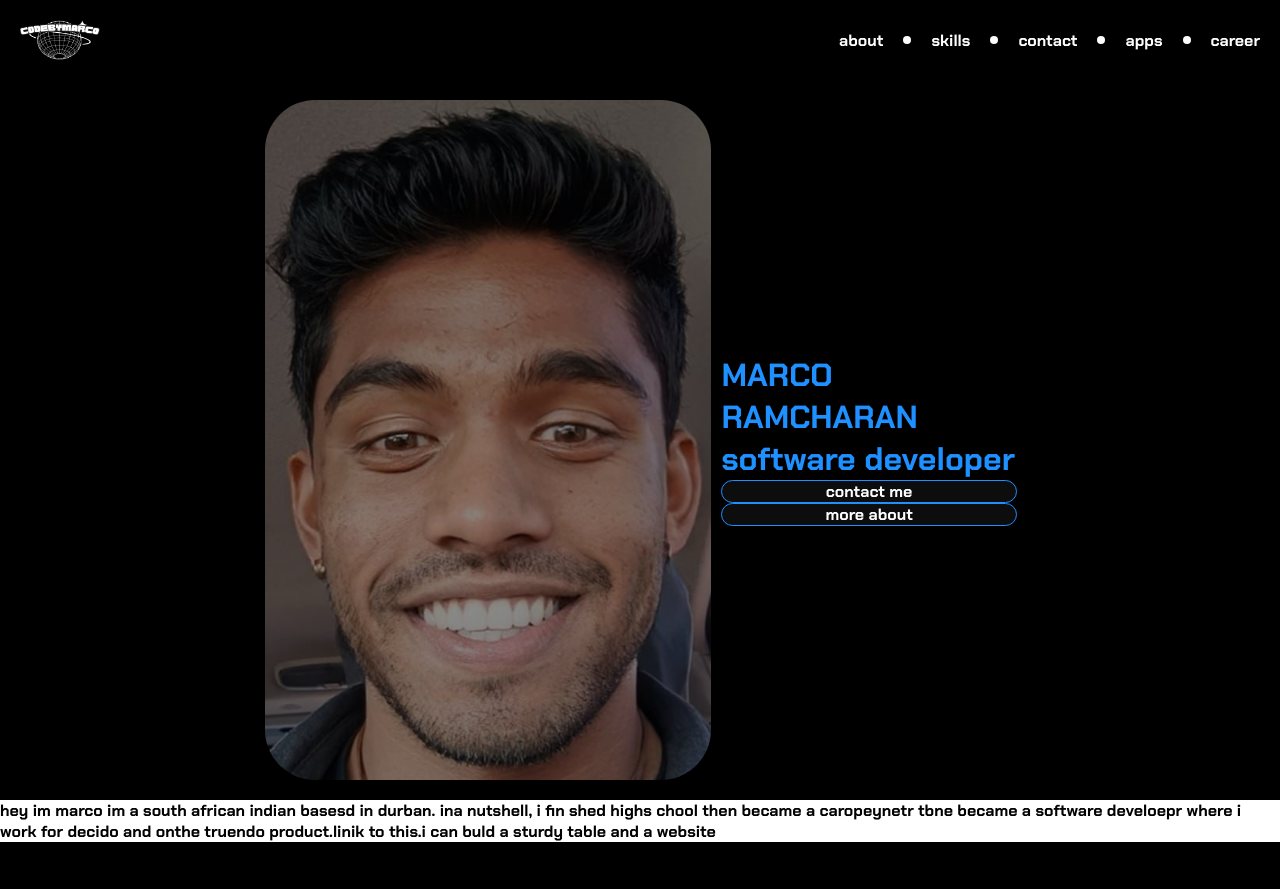
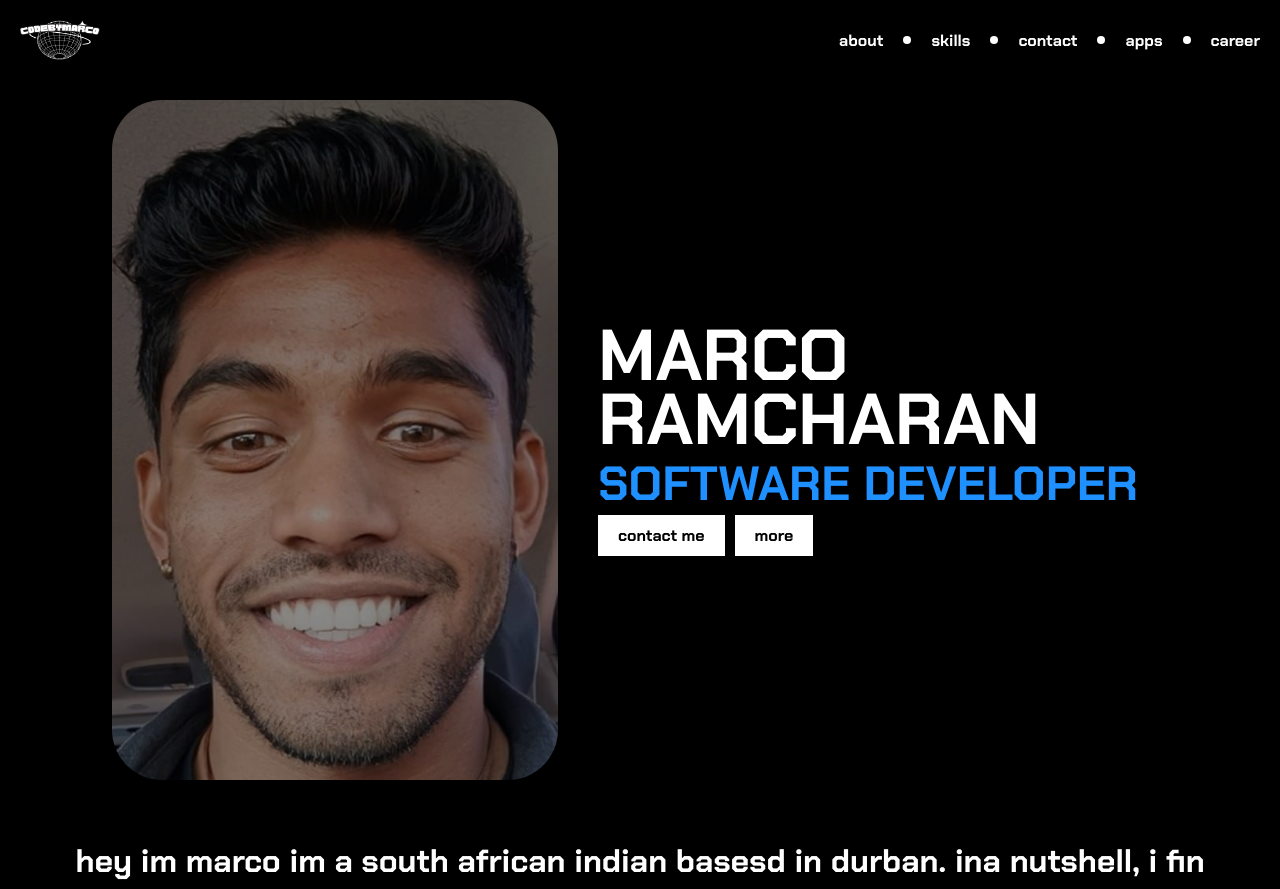
Before and after one commit to codebymarco/portfolio, a React (Vite) app: page / in a window 1280 px wide. Shown: the top 889 px of the page. Built offline with nearby package versions, Linux system fonts and the light colour scheme.

Commit message:
added more stuff

```diff
--- a/src/components/components/AboutSection.jsx
+++ b/src/components/components/AboutSection.jsx
@@ -1,6 +1,8 @@
+import '../../styles/aboutSection.css'
+
 const AboutSection = () => {
   return (
-    <div>
+    <div className="aboutSection">
       <p>
         hey im marco im a south african indian basesd in durban. ina nutshell, i
         fin shed highs chool then became a caropeynetr tbne became a software
--- a/src/components/pages/BannerTwo.jsx
+++ b/src/components/pages/BannerTwo.jsx
@@ -2,7 +2,7 @@ import React from "react";
 import { motion } from "framer-motion";
 import "../../styles/banner.css";
 import image from "../../assets/image.png";
-import { useNavigate } from "react-router-dom";
+import { Link, useNavigate } from "react-router-dom";
 
 const BannerTwo = () => {
   const navigate = useNavigate();
@@ -20,12 +20,15 @@ const BannerTwo = () => {
         animate={{ opacity: 1, scale: 1 }}
         transition={{ duration: 5 }}
       />
-      <div>
-      <p>MARCO</p>
-      <p>RAMCHARAN</p>
-      <p>software developer</p>
-        <button>contact me</button>
-        <button>more about</button>
+      <div className="banner-right">
+        <h3>
+          MARCO<br></br>RAMCHARAN
+        </h3>
+        <p>SOFTWARE DEVELOPER</p>
+        <div>
+          <Link to="/">contact me</Link>
+          <Link to="/">more</Link>
+        </div>
       </div>
     </div>
   );
--- /dev/null
+++ b/src/styles/aboutSection.css
@@ -0,0 +1,18 @@
+.aboutSection{
+    background-color: black;
+    color: white;
+    padding: 40px;
+    display: flex;
+    align-items: center;
+    justify-content: center;
+    width: 100%;
+}
+
+.aboutSection p{
+    text-align: center;
+    font-size: 2rem;
+}
+
+.aboutSection a{
+    display: block;
+}
--- a/src/styles/banner.css
+++ b/src/styles/banner.css
@@ -68,3 +68,31 @@
     display: none;
   }
 }
+
+.banner-right{
+  display: flex;
+  flex-direction: column;
+  margin: 30px;
+}
+
+.banner-right h3{
+  font-size: 4.5rem;
+  line-height: 4rem;
+}
+
+
+.banner-right p{
+  font-size: 3rem;
+}
+
+.banner-right div{
+  display: flex;
+  gap: 10px;
+}
+
+.banner-right div a{
+  background-color: white;
+  padding: 10px 20px;
+  color: black;
+  text-decoration: none;
+}
```
